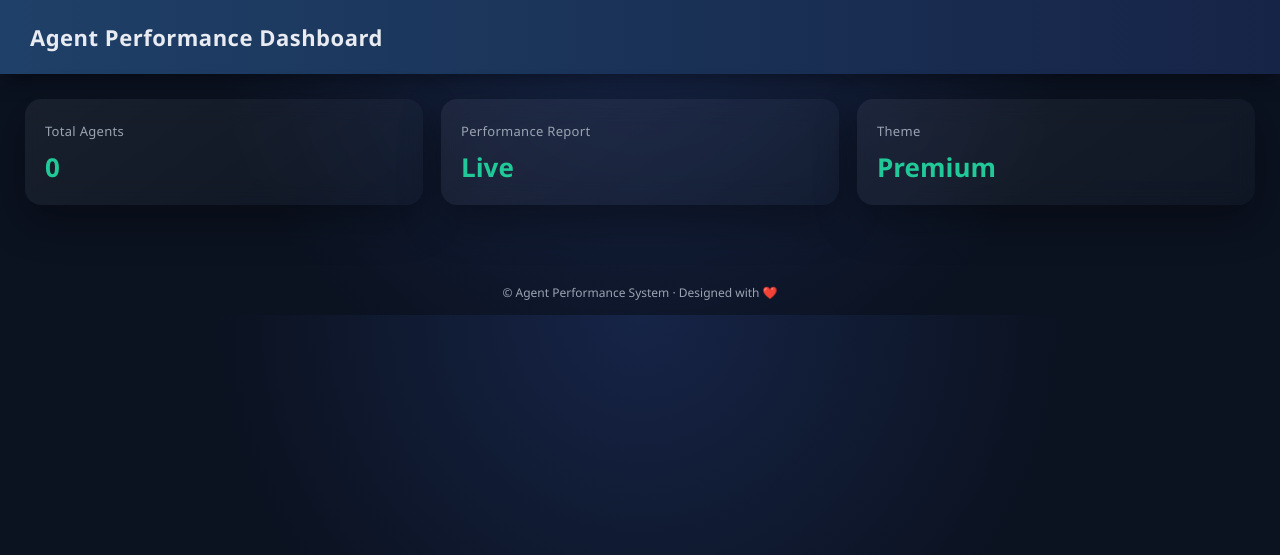
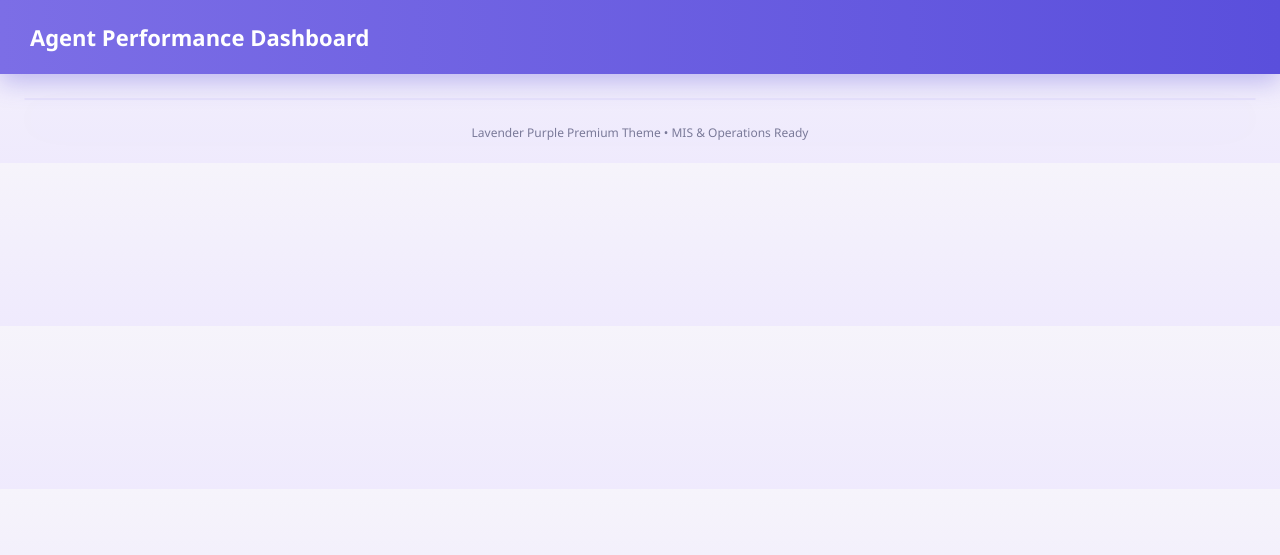
Before and after one commit to Viratmalakar/agent.performance.site, a Python web app: template templates/result.html in a window 1280 px wide. Shown: the top 555 px of the page. Run offline with Jinja, Linux system fonts and the light colour scheme; the template is opened without the code that fills it, so the values that code supplies are empty.

Commit message:
Update result.html

```diff
--- a/templates/result.html
+++ b/templates/result.html
@@ -6,70 +6,38 @@
 
 <style>
 :root{
-    --bg:#0b1220;
-    --card:#121a2f;
-    --accent:#20c997;
-    --accent2:#f1c40f;
-    --text:#e8ebf1;
-    --muted:#9aa4b2;
-}
-
-*{
-    box-sizing:border-box;
+  --bg:#f6f4fb;
+  --card:#ffffff;
+  --primary:#7c6ee6;
+  --accent:#5a4fdc;
+  --text:#2f2f3a;
+  --muted:#7a7a99;
+  --border:#e3defa;
 }
 
 body{
   margin:0;
-    font-family: "Segoe UI", system-ui, sans-serif;
-    background: radial-gradient(circle at top, #162447, #0b1220 60%);
+  background:linear-gradient(180deg,#f6f4fb,#efeafd);
+  font-family:"Segoe UI",system-ui,sans-serif;
   color:var(--text);
 }
 
-/* ---------- Header ---------- */
 .header{
   padding:22px 30px;
   font-size:22px;
   font-weight:600;
-    letter-spacing:.5px;
-    background:linear-gradient(90deg, #1f4068, #162447);
-    box-shadow:0 4px 20px rgba(0,0,0,.4);
+  background:linear-gradient(90deg,var(--primary),var(--accent));
+  color:#fff;
+  box-shadow:0 8px 25px rgba(92,79,220,.35);
 }
 
-/* ---------- Stats Cards ---------- */
-.cards{
-    display:grid;
-    grid-template-columns:repeat(auto-fit, minmax(220px,1fr));
-    gap:18px;
-    padding:25px;
-}
-
-.card{
-    background:linear-gradient(145deg, rgba(255,255,255,.06), rgba(255,255,255,.02));
-    backdrop-filter:blur(12px);
-    border-radius:16px;
-    padding:20px;
-    box-shadow:0 15px 40px rgba(0,0,0,.35);
-}
-
-.card span{
-    color:var(--muted);
-    font-size:13px;
-    letter-spacing:.3px;
-}
-
-.card h3{
-    margin:8px 0 0;
-    font-size:26px;
-    color:var(--accent);
-}
-
-/* ---------- Table ---------- */
 .table-wrap{
-    margin:10px 25px 30px;
+  margin:24px;
   background:var(--card);
-    border-radius:18px;
+  border-radius:22px;
   overflow:hidden;
-    box-shadow:0 20px 45px rgba(0,0,0,.45);
+  box-shadow:0 20px 45px rgba(92,79,220,.18);
+  border:1px solid var(--border);
 }
 
 table{
@@ -78,34 +46,31 @@ table{
   font-size:13px;
 }
 
-thead{
-    background:linear-gradient(90deg,#20c997,#17a589);
-}
-
 th{
+  background:#ede9ff;
+  color:#3a3480;
   padding:12px 10px;
+  border-bottom:1px solid var(--border);
   text-transform:uppercase;
   font-size:11px;
-    letter-spacing:.7px;
-    color:#052b23;
+  letter-spacing:.6px;
 }
 
 td{
   padding:10px;
   text-align:center;
-    border-bottom:1px solid rgba(255,255,255,.05);
+  border-bottom:1px solid #f0edff;
 }
 
 tbody tr:hover{
-    background:rgba(32,201,151,.08);
+  background:#f7f5ff;
 }
 
-/* ---------- Footer ---------- */
 .footer{
   text-align:center;
-    padding:14px;
   font-size:12px;
   color:var(--muted);
+  margin:14px 0 22px;
 }
 </style>
 </head>
@@ -113,22 +78,6 @@ tbody tr:hover{
 <body>
 
 <div class="header">Agent Performance Dashboard</div>
-
-<!-- Stats Cards (basic demo values) -->
-<div class="cards">
-    <div class="card">
-        <span>Total Agents</span>
-        <h3>{{ data|length }}</h3>
-    </div>
-    <div class="card">
-        <span>Performance Report</span>
-        <h3>Live</h3>
-    </div>
-    <div class="card">
-        <span>Theme</span>
-        <h3>Premium</h3>
-    </div>
-</div>
 
 <div class="table-wrap">
   <table>
@@ -152,7 +101,7 @@ tbody tr:hover{
 </div>
 
 <div class="footer">
-    © Agent Performance System · Designed with ❤️
+  Lavender Purple Premium Theme • MIS & Operations Ready
 </div>
 
 </body>
```
Lines whose indentation alone changed are shown as unchanged.
